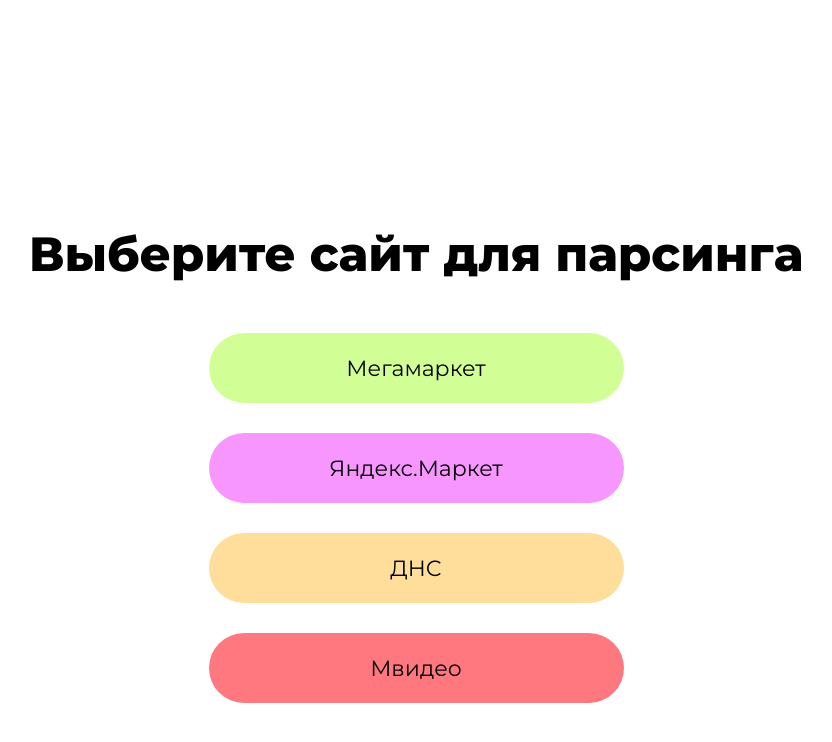
After one commit to MarifMagomedov/parser_fastapi, a FastAPI app: template templates/parsers_menu.html in a window 1280 px wide. The commit adds this page. Shown: the top 742 px of the page, without its empty margins (224-1056 px from the left). Run offline with FastAPI, Linux system fonts and the light colour scheme; the template is opened without the code that fills it, so the values that code supplies are empty; parts of the project's set-up code (start-up, migrations or seed data) failed here and were passed over.

Commit message:
auth_error

```diff
--- a/auth/auth.py
+++ b/auth/auth.py
@@ -36,7 +36,7 @@
     )
 
 
-@router.post('/login/user/', response_model=Token)
+@router.post('/login/token', response_model=Token)
 async def login_for_access_token(form_data: Annotated[OAuth2PasswordRequestForm, Depends()], request: Request):
     user, error = authenticate_user(bcrypt_context, form_data.username, form_data.password).values()
     if not user:
@@ -45,4 +45,4 @@
                           'error': error}
         )
     token = create_access_token(user.email, user.id, timedelta(minutes=1))
-    return RedirectResponse('/')
+    return {"access_token": token, 'token_type': 'bearer'}
--- a/main.py
+++ b/main.py
@@ -1,6 +1,7 @@
+from typing import Annotated
+
 import uvicorn
-from fastapi import FastAPI, Request, Form, HTTPException, Depends
-from fastapi.responses import RedirectResponse
+from fastapi import FastAPI, Request, Depends, HTTPException
 from fastapi.templating import Jinja2Templates
 from fastapi.staticfiles import StaticFiles
 from auth.auth import router as auth_router
@@ -12,14 +13,24 @@
 
 templates = Jinja2Templates(directory='templates')
 app.mount("/static", StaticFiles(directory="static"), name="static")
-
+user_dependency = Annotated[dict, Depends(get_current_user)]
 
 app.include_router(auth_router)
 
 
-@app.post('/')
-async def redir(token=Depends(get_current_user)):
-    return token
+@app.get('/')
+async def auth_successful(user: user_dependency):
+    if user is None:
+        raise HTTPException(
+            status_code=401,
+            detail='Auth failed'
+        )
+    return {'User': user}
+
+
+@app.get('/login')
+async def login_page(request: Request):
+    return templates.TemplateResponse('auth.html', {'request': request})
 
 
 @app.get('/register')
@@ -27,10 +38,5 @@
     return templates.TemplateResponse('registration.html', {'request': request})
 
 
-@app.get('/login')
-async def login_page(request: Request):
-    return templates.TemplateResponse('auth.html', {'request': request})
-
-
 if __name__ == '__main__':
     uvicorn.run(app, host='127.0.0.1', port=8000)
--- a/static/auth_styles.css
+++ b/static/auth_styles.css
@@ -9,9 +9,7 @@
     font-optical-sizing: auto;
     font-weight: 15;
     font-style: normal;
-
 }
-
 
 .title-text {
     font-family: Montserrat;
@@ -20,7 +18,7 @@
     color: #000;
     text-align: center;
     margin-top: 225px;
-    margin-bottom: 30px;
+    margin-bottom: 50px;
 }
 
 .registration_inputs {
@@ -115,9 +113,9 @@
     font-size: 16px;
     color: #000;
     font-weight: 400;
-    display: flex
-    height:45px;
-    width: 330px
+    display: flex;
+    height: 45px;
+    width: 330px;
 }
 
 .accept_user_register {
@@ -130,7 +128,35 @@
     border: 0px;
     align-self: center;
     padding: 15px 44px;
-    background-color: #D1FF96;
+    background-color: #d1ff96;
     align-items: center;
     margin-bottom: 30px;
 }
+
+#megamarket_button {
+    background-color: #d1ff96;
+    font-weight: 400;
+    font-size: 22px;
+    cursor: pointer;
+}
+
+#yandex_button {
+    background-color: #f796ff;
+    font-weight: 400;
+    font-size: 22px;
+    cursor: pointer;
+}
+
+#dns_button {
+    background-color: #FFDD9A;
+    font-weight: 400;
+    font-size: 22px;
+    cursor: pointer;
+}
+
+#mvideo_button {
+    background-color: #ff7880;
+    font-weight: 400;
+    font-size: 22px;
+    cursor: pointer;
+}
--- a/templates/auth.html
+++ b/templates/auth.html
@@ -28,7 +28,7 @@
             {% endif %}
             {% endblock %}
             <div class="row">
-                <form class="row-form" action="/login/user" method="post">
+                <form class="row-form" action="/login/token" method="post">
                     <input
                         class="registration_inputs"
                         type="text"
--- /dev/null
+++ b/templates/parsers_menu.html
@@ -0,0 +1,22 @@
+<!DOCTYPE html>
+<html lang="en">
+    <head>
+        <meta charset="UTF-8" />
+        <meta name="viewport" content="width=device-width, initial-scale=1.0" />
+        <link rel="stylesheet" href="auth_styles.css" />
+        <link
+            href="https://fonts.googleapis.com/css2?family=Montserrat:ital,wght@0,100..900;1,100..900&display=swap"
+            rel="stylesheet"
+        />
+        <title>Parser App</title>
+    </head>
+    <body>
+        <h1 class="title-text">Выберите сайт для парсинга</h1>
+        <div class="container">
+            <div class="user_error" id="megamarket_button">Мегамаркет</div>
+            <div class="user_error" id="yandex_button">Яндекс.Маркет</div>
+            <div class="user_error" id="dns_button">ДНС</div>
+            <div class="user_error" id="mvideo_button">Мвидео</div>
+        </div>
+    </body>
+</html>
```
Also changed, not shown: auth/auth_functions.py (+7 -7 lines), templates/main.html (deleted, +0 -11 lines).
